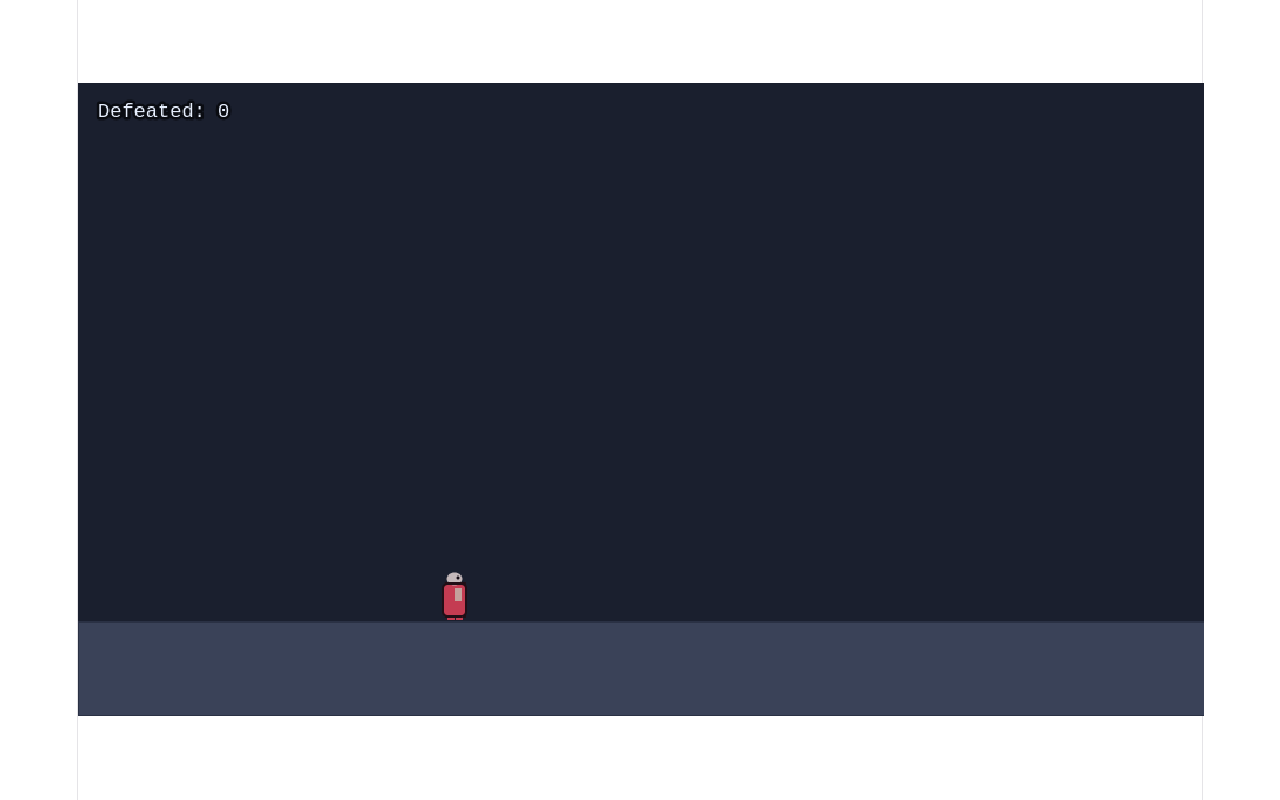
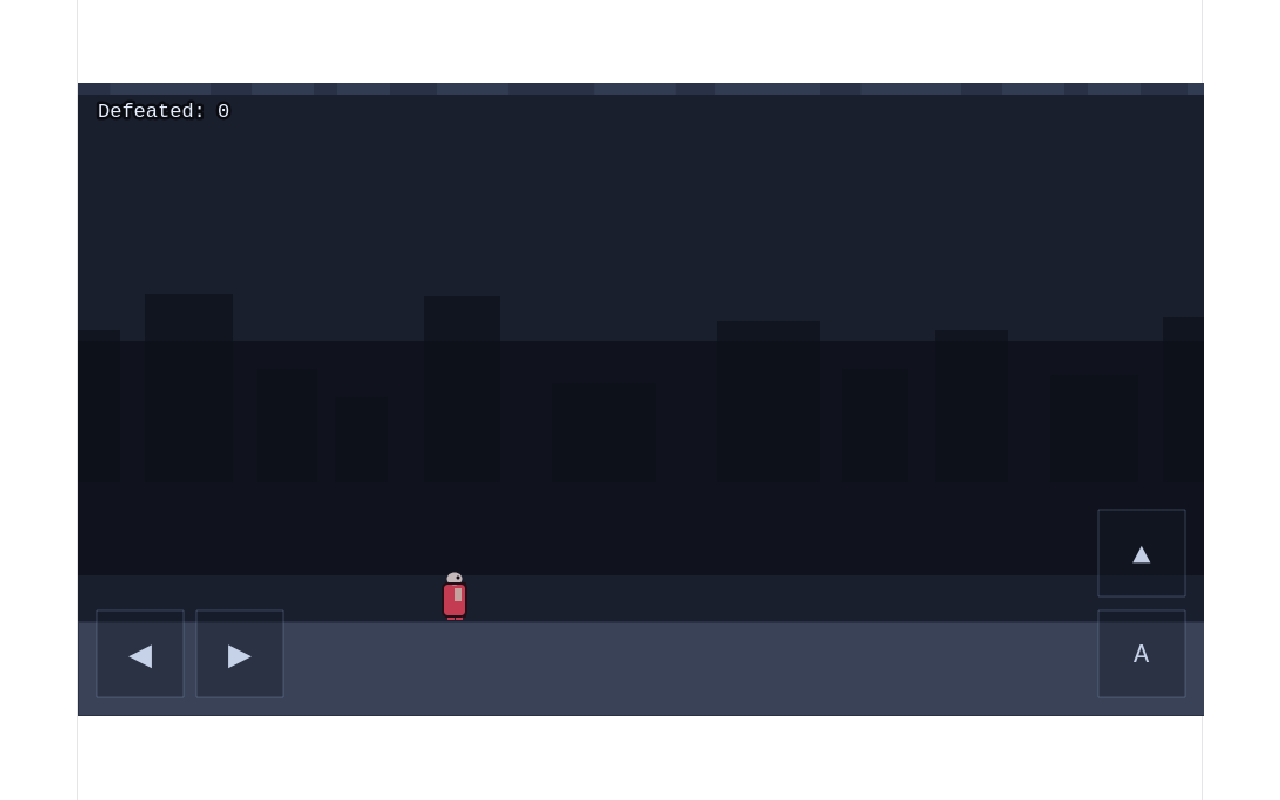
Before and after one commit to ilgizxamitov-cry/taifun_miniapp, a website built with Vite: page index.html in a window 1280 px wide. Built offline with nearby package versions, Linux system fonts and the light colour scheme; animation ran at ten frames a second.

Commit message:
Telegram-ready playable prototype

```diff
--- a/src/entities/Player.ts
+++ b/src/entities/Player.ts
@@ -1,4 +1,5 @@
 import Phaser from 'phaser'
+import type { MobileControls } from '../ui/MobileControls'
 
 const SPEED = 260
 const JUMP_VELOCITY = -470
@@ -29,6 +30,7 @@ const ATTACK_SCALE = 1.08
 export class Player extends Phaser.Physics.Arcade.Sprite {
   private cursors!: Phaser.Types.Input.Keyboard.CursorKeys
   private spaceKey!: Phaser.Input.Keyboard.Key
+  private mobile: MobileControls | null = null
 
   private facingSign = 1
   private locomotionVisual: LocomotionVisualKey | null = null
@@ -59,6 +61,10 @@ export class Player extends Phaser.Physics.Arcade.Sprite {
     )
   }
 
+  bindMobileControls(mobile: MobileControls): void {
+    this.mobile = mobile
+  }
+
   update(): void {
     const dt = this.scene.game.loop.delta
     const body = this.body as Phaser.Physics.Arcade.Body
@@ -69,15 +75,25 @@ export class Player extends Phaser.Physics.Arcade.Sprite {
     const attackActive = this.attackMsRemaining > 0
     const moveSpeed = attackActive ? SPEED * ATTACK_MOVE_MULT : SPEED
 
-    if (this.cursors.left.isDown) {
+    const left =
+      this.cursors.left.isDown || (this.mobile !== null && this.mobile.left)
+    const right =
+      this.cursors.right.isDown || (this.mobile !== null && this.mobile.right)
+
+    if (left && !right) {
       body.setVelocityX(-moveSpeed)
-    } else if (this.cursors.right.isDown) {
+    } else if (right && !left) {
       body.setVelocityX(moveSpeed)
     } else {
       body.setVelocityX(0)
     }
 
-    if (Phaser.Input.Keyboard.JustDown(this.cursors.up) && body.onFloor()) {
+    const touchJump =
+      this.mobile !== null ? this.mobile.consumeJumpEdge() : false
+    const jumpPressed =
+      Phaser.Input.Keyboard.JustDown(this.cursors.up) || touchJump
+
+    if (jumpPressed && body.onFloor()) {
       body.setVelocityY(JUMP_VELOCITY)
     }
 
@@ -110,7 +126,10 @@ export class Player extends Phaser.Physics.Arcade.Sprite {
   }
 
   private tryBeginAttack(): void {
-    if (!Phaser.Input.Keyboard.JustDown(this.spaceKey)) {
+    const keyAttack = Phaser.Input.Keyboard.JustDown(this.spaceKey)
+    const touchAttack =
+      this.mobile !== null && this.mobile.consumeAttackEdge()
+    if (!keyAttack && !touchAttack) {
       return
     }
     if (!this.canBeginAttack()) {
--- a/src/main.ts
+++ b/src/main.ts
@@ -1,19 +1,41 @@
 import './style.css'
 import Phaser from 'phaser'
 import { CityScene } from './scenes/CityScene'
+
+declare global {
+    interface Window {
+        Telegram?: any
+    }
+}
+
+const tg = window.Telegram?.WebApp
+
+if (tg) {
+    console.log('Telegram WebApp detected')
+
+    tg.ready()
+    tg.expand()
+} else {
+    console.log('Running in browser mode')
+}
 
 const DESIGN_WIDTH = 960
 const DESIGN_HEIGHT = 540
 
 const config: Phaser.Types.Core.GameConfig = {
     type: Phaser.AUTO,
+
     parent: 'app',
+
     backgroundColor: '#0c0e14',
+
     pixelArt: true,
     roundPixels: true,
     antialias: false,
+
     width: DESIGN_WIDTH,
     height: DESIGN_HEIGHT,
+
     scale: {
         mode: Phaser.Scale.FIT,
         autoCenter: Phaser.Scale.CENTER_BOTH,
@@ -21,15 +43,22 @@ const config: Phaser.Types.Core.GameConfig = {
         width: DESIGN_WIDTH,
         height: DESIGN_HEIGHT,
     },
+
     physics: {
         default: 'arcade',
+
         arcade: {
-      gravity: { x: 0, y: 1100 },
+            gravity: {
+                x: 0,
+                y: 1100,
+            },
+
             tileBias: 8,
             fps: 60,
             fixedStep: true,
         },
     },
+
     scene: [CityScene],
 }
 
--- a/src/scenes/CityScene.ts
+++ b/src/scenes/CityScene.ts
@@ -1,6 +1,8 @@
 import Phaser from 'phaser'
 import { Enemy } from '../entities/Enemy'
 import { Player } from '../entities/Player'
+import { buildCityParallax } from './cityParallax'
+import { MobileControls } from '../ui/MobileControls'
 
 const WORLD_WIDTH = 4800
 const WORLD_HEIGHT = 1400
@@ -38,6 +40,8 @@ export class CityScene extends Phaser.Scene {
     this.physics.world.setBounds(0, 0, WORLD_WIDTH, WORLD_HEIGHT)
     this.cameras.main.setBounds(0, 0, WORLD_WIDTH, WORLD_HEIGHT)
 
+    buildCityParallax(this, WORLD_WIDTH, WORLD_HEIGHT)
+
     this.ensureCombatFxTextures()
     this.buildPlaceholderTextures()
     this.buildGround()
@@ -45,6 +49,7 @@ export class CityScene extends Phaser.Scene {
     this.player = new Player(this, 320, 860, 'player_placeholder')
     this.cursors = this.input.keyboard!.createCursorKeys()
     this.player.bindCursorKeys(this.cursors)
+    this.player.bindMobileControls(new MobileControls(this))
 
     this.physics.add.collider(this.player, this.platforms)
 
--- /dev/null
+++ b/src/scenes/cityParallax.ts
@@ -0,0 +1,126 @@
+import Phaser from 'phaser'
+
+/** Scroll factor X only — Y stays 1 so vertical camera motion stays stable with gameplay. */
+const SCROLL = {
+  skyTop: 0.05,
+  skyHorizon: 0.08,
+  distant: 0.16,
+  mid: 0.36,
+  foreground: 0.68,
+} as const
+
+const DEPTH = {
+  skyTop: -60,
+  skyHorizon: -58,
+  distant: -48,
+  mid: -38,
+  foreground: -12,
+} as const
+
+const TEX_DISTANT = 'parallax_distant_skyline'
+const TEX_MID = 'parallax_mid_blocks'
+const W_TEX = 640
+const H_DISTANT = 220
+const H_MID = 180
+
+/**
+ * Static parallax planes (scrollFactor only — no per-frame updates).
+ * Depths stay below the player/enemies (default depth 0).
+ */
+export function buildCityParallax(
+  scene: Phaser.Scene,
+  worldWidth: number,
+  worldHeight: number,
+): void {
+  ensureTextures(scene)
+
+  const pad = 240
+  const fullW = worldWidth + pad * 2
+  const cx = worldWidth / 2
+
+  // --- Sky (cool, light) ---
+  const skyTop = scene.add.rectangle(cx, 220, fullW, 520, 0x1a2234)
+  skyTop.setDepth(DEPTH.skyTop)
+  skyTop.setScrollFactor(SCROLL.skyTop, 1)
+  skyTop.setAlpha(1)
+
+  const skyBand = scene.add.rectangle(cx, 480, fullW, 420, 0x242a3d)
+  skyBand.setDepth(DEPTH.skyHorizon)
+  skyBand.setScrollFactor(SCROLL.skyHorizon, 1)
+  skyBand.setAlpha(0.95)
+
+  // --- Distant skyline (silhouette tile) ---
+  const distantY = worldHeight - 780
+  const distant = scene.add.tileSprite(cx, distantY, fullW, H_DISTANT, TEX_DISTANT)
+  distant.setDepth(DEPTH.distant)
+  distant.setScrollFactor(SCROLL.distant, 1)
+  distant.setAlpha(0.92)
+  distant.setTint(0x5c6b88)
+
+  // --- Midground (warmer accents, still “far”) ---
+  const midY = worldHeight - 620
+  const mid = scene.add.tileSprite(cx, midY, fullW, H_MID, TEX_MID)
+  mid.setDepth(DEPTH.mid)
+  mid.setScrollFactor(SCROLL.mid, 1)
+  mid.setAlpha(0.88)
+
+  // --- Foreground (dark — silhouettes, frames play space) ---
+  const fgStripH = 200
+  const fgY = worldHeight - 120 - fgStripH / 2
+  const fg = scene.add.rectangle(cx, fgY, fullW, fgStripH, 0x080a10)
+  fg.setDepth(DEPTH.foreground)
+  fg.setScrollFactor(SCROLL.foreground, 1)
+  fg.setAlpha(0.55)
+
+  let x = -pad
+  while (x < worldWidth + pad) {
+    const w = Phaser.Math.Between(28, 90)
+    const h = Phaser.Math.Between(72, 160)
+    const bx = x + w / 2
+    const bar = scene.add.rectangle(bx, fgY - h / 2 + 20, w, h, 0x0c1018)
+    bar.setDepth(DEPTH.foreground)
+    bar.setScrollFactor(SCROLL.foreground, 1)
+    bar.setAlpha(0.65)
+    x += w + Phaser.Math.Between(14, 52)
+  }
+}
+
+function ensureTextures(scene: Phaser.Scene): void {
+  if (!scene.textures.exists(TEX_DISTANT)) {
+    const g = scene.make.graphics({ x: 0, y: 0 })
+    g.fillStyle(0x1c2436)
+    g.fillRect(0, 80, W_TEX, H_DISTANT - 80)
+    let sx = 0
+    while (sx < W_TEX) {
+      const bw = Phaser.Math.Between(36, 96)
+      const bh = Phaser.Math.Between(90, H_DISTANT - 20)
+      const bx = sx + Phaser.Math.Between(0, 12)
+      g.fillStyle(0x151c2c)
+      g.fillRect(bx, H_DISTANT - bh, bw, bh)
+      g.fillStyle(0x253048)
+      g.fillRect(bx + 4, H_DISTANT - bh + 10, Math.min(bw - 8, 22), Math.min(bh * 0.35, 48))
+      sx += bw + Phaser.Math.Between(4, 18)
+    }
+    g.generateTexture(TEX_DISTANT, W_TEX, H_DISTANT)
+    g.destroy()
+  }
+
+  if (!scene.textures.exists(TEX_MID)) {
+    const g = scene.make.graphics({ x: 0, y: 0 })
+    g.fillStyle(0x2a3348)
+    g.fillRect(0, 60, W_TEX, H_MID - 40)
+    let mx = 40
+    while (mx < W_TEX - 40) {
+      const w = Phaser.Math.Between(44, 100)
+      const h = Phaser.Math.Between(70, H_MID - 30)
+      g.fillStyle(0x343f56)
+      g.fillRect(mx, H_MID - h, w, h)
+      g.fillStyle(0xe8c48a)
+      g.fillRect(mx + 8, H_MID - h + 14, 10, 12)
+      g.fillRect(mx + w - 22, H_MID - h + 34, 8, 10)
+      mx += w + Phaser.Math.Between(16, 40)
+    }
+    g.generateTexture(TEX_MID, W_TEX, H_MID)
+    g.destroy()
+  }
+}
--- /dev/null
+++ b/src/ui/MobileControls.ts
@@ -0,0 +1,171 @@
+import Phaser from 'phaser'
+
+const DEPTH = 1500
+const BTN_SIZE = 74
+const BTN_GAP = 11
+const EDGE_PAD = 16
+const ROW_GAP = 12
+
+type BtnPair = {
+  rect: Phaser.GameObjects.Rectangle
+  text: Phaser.GameObjects.Text
+}
+
+/**
+ * Screen-space touch zones (scrollFactor 0). Hold = move; tap edges = jump / attack.
+ * Extra pointers allow multiple simultaneous touches.
+ */
+export class MobileControls {
+  readonly scene: Phaser.Scene
+
+  private leftHeld = false
+  private rightHeld = false
+  private jumpPending = false
+  private attackPending = false
+
+  private readonly root: Phaser.GameObjects.Container
+  private readonly pairs: BtnPair[] = []
+
+  constructor(scene: Phaser.Scene) {
+    this.scene = scene
+    for (let i = 0; i < 3; i++) {
+      scene.input.addPointer()
+    }
+
+    this.root = scene.add.container(0, 0)
+    this.root.setScrollFactor(0)
+    this.root.setDepth(DEPTH)
+
+    this.buildControls()
+    scene.scale.on('resize', this.handleResize, this)
+    scene.events.once(Phaser.Scenes.Events.SHUTDOWN, () => {
+      scene.scale.off('resize', this.handleResize, this)
+    })
+  }
+
+  get left(): boolean {
+    return this.leftHeld
+  }
+
+  get right(): boolean {
+    return this.rightHeld
+  }
+
+  /** One-shot per tap; consume from Player.update() the same frame. */
+  consumeJumpEdge(): boolean {
+    const v = this.jumpPending
+    this.jumpPending = false
+    return v
+  }
+
+  consumeAttackEdge(): boolean {
+    const v = this.attackPending
+    this.attackPending = false
+    return v
+  }
+
+  private handleResize(): void {
+    this.layout()
+  }
+
+  private mkPair(label: string, fontSize: string): BtnPair {
+    const rect = this.scene.add.rectangle(0, 0, BTN_SIZE, BTN_SIZE, 0x101824)
+    rect.setAlpha(0.38)
+    rect.setStrokeStyle(2, 0x8aa4cc, 0.42)
+    rect.setScrollFactor(0)
+    rect.setInteractive({ useHandCursor: false })
+
+    const text = this.scene.add.text(0, 0, label, {
+      fontFamily: 'monospace',
+      fontSize,
+      color: '#dce8ff',
+    })
+    text.setOrigin(0.5)
+    text.setScrollFactor(0)
+    text.setAlpha(0.88)
+
+    this.root.add(rect)
+    this.root.add(text)
+
+    return { rect, text }
+  }
+
+  private buildControls(): void {
+    const left = this.mkPair('◀', '26px')
+    const right = this.mkPair('▶', '26px')
+    const jump = this.mkPair('▲', '26px')
+    const attack = this.mkPair('A', '22px')
+
+    this.bindHold(left.rect, () => {
+      this.leftHeld = true
+    }, () => {
+      this.leftHeld = false
+    })
+
+    this.bindHold(right.rect, () => {
+      this.rightHeld = true
+    }, () => {
+      this.rightHeld = false
+    })
+
+    this.bindTap(jump.rect, () => {
+      this.jumpPending = true
+    })
+
+    this.bindTap(attack.rect, () => {
+      this.attackPending = true
+    })
+
+    this.pairs.push(left, right, jump, attack)
+    this.layout()
+  }
+
+  private bindHold(
+    rect: Phaser.GameObjects.Rectangle,
+    down: () => void,
+    up: () => void,
+  ): void {
+    rect.on('pointerdown', (p: Phaser.Input.Pointer) => {
+      p.event?.preventDefault?.()
+      down()
+    })
+    rect.on('pointerup', up)
+    rect.on('pointerout', up)
+    rect.on('pointerupoutside', up)
+  }
+
+  private bindTap(rect: Phaser.GameObjects.Rectangle, fire: () => void): void {
+    rect.on('pointerdown', (p: Phaser.Input.Pointer) => {
+      p.event?.preventDefault?.()
+      fire()
+    })
+  }
+
+  private layout(): void {
+    const w = this.scene.scale.width
+    const h = this.scene.scale.height
+
+    if (this.pairs.length < 4) {
+      return
+    }
+
+    const [left, right, jump, attack] = this.pairs
+
+    const bottomY = h - EDGE_PAD - BTN_SIZE / 2
+    const leftBaseX = EDGE_PAD + BTN_SIZE / 2
+    const jumpY = bottomY - BTN_SIZE - ROW_GAP
+
+    left.rect.setPosition(leftBaseX, bottomY)
+    left.text.setPosition(leftBaseX, bottomY)
+
+    right.rect.setPosition(leftBaseX + BTN_SIZE + BTN_GAP, bottomY)
+    right.text.setPosition(right.rect.x, right.rect.y)
+
+    const rightClusterX = w - EDGE_PAD - BTN_SIZE / 2
+    jump.rect.setPosition(rightClusterX, jumpY)
+    jump.text.setPosition(rightClusterX, jumpY)
+
+    attack.rect.setPosition(rightClusterX, bottomY)
+    attack.text.setPosition(rightClusterX, bottomY)
+  }
+}
```
Also changed, not shown: index.html (+1 -0 lines). Lines whose indentation alone changed are shown as unchanged.
